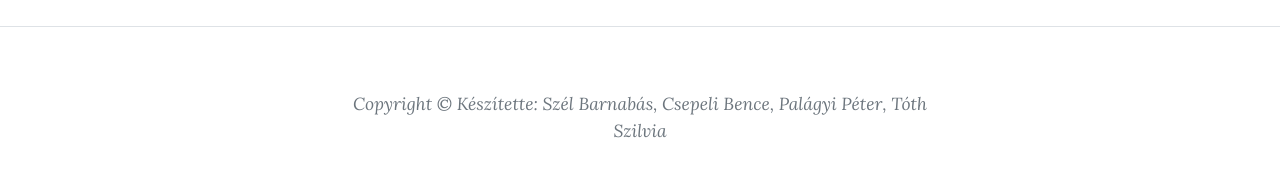
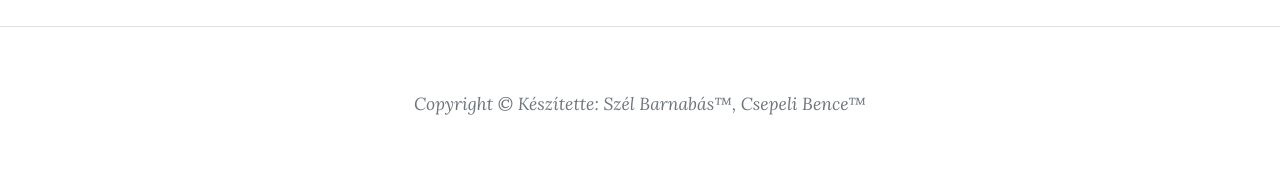
Before and after one commit to Csoty68/Csoty68.github.io, a plain HTML site: page projekt2/index.html in a window 1280 px wide. Shown: the part 554-730 px from the top of the page. Drawn offline with nearby package versions, Linux system fonts and the light colour scheme.

Commit message:
kutyafaszgecifasz

```diff
--- a/projekt2/index.html
+++ b/projekt2/index.html
@@ -57,7 +57,7 @@
                         <ul class="list-inline text-center">
 
                         </ul>
-                        <div class="small text-center text-muted fst-italic">Copyright &copy; Készítette: Szél Barnabás, Csepeli Bence, Palágyi Péter, Tóth Szilvia </div>
+                        <div class="small text-center text-muted fst-italic">Copyright &copy; Készítette: Szél Barnabás™, Csepeli Bence™</div>
                     </div>
                 </div>
             </div>
```
